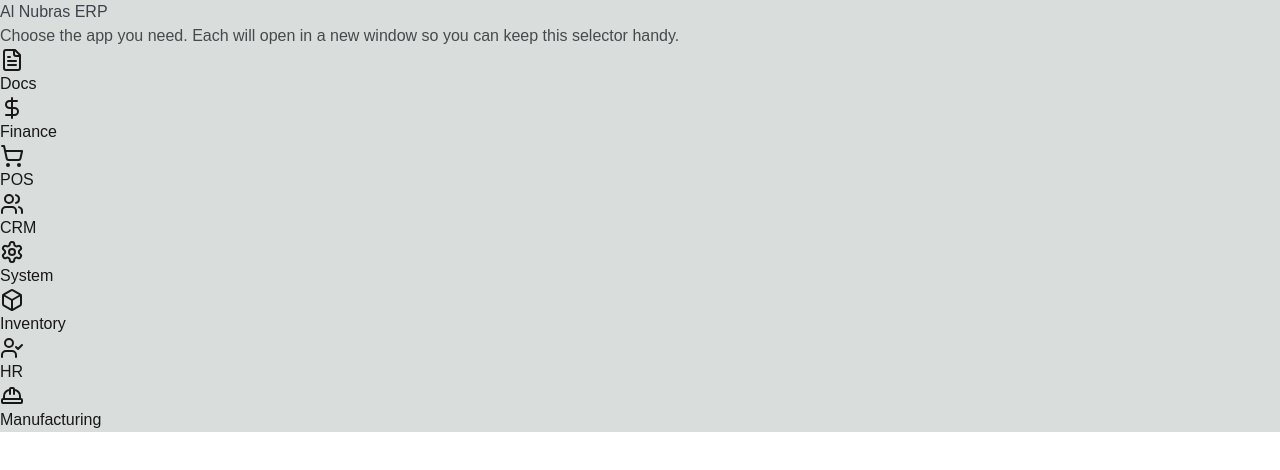
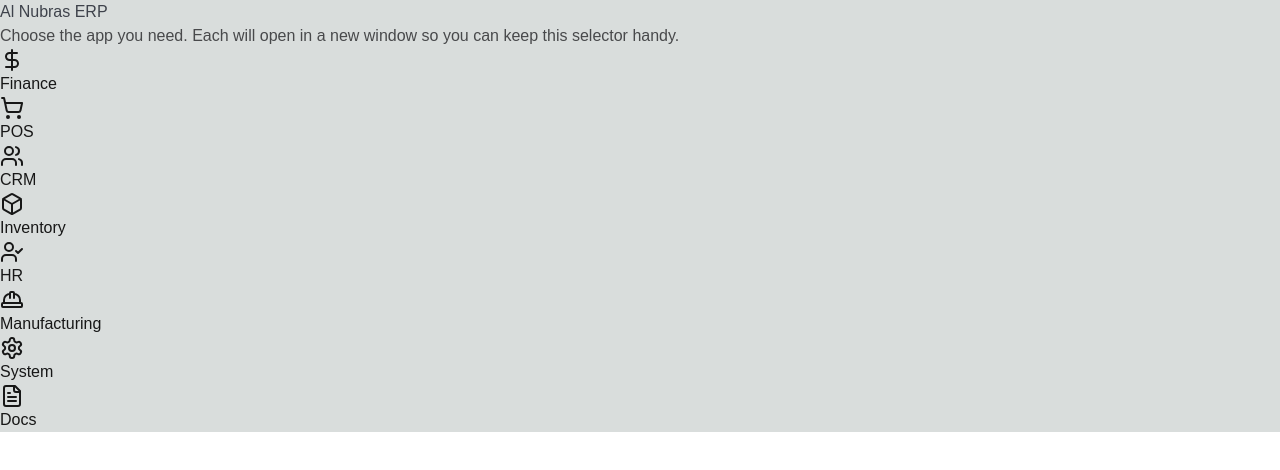
Before and after one commit to Rasheem07/nubras-app-select, a Next.js app: page / in a window 1280 px wide. Shown: the top 470 px of the page. Built offline with nearby package versions, Linux system fonts and the light colour scheme.

Commit message:
changed order of modules

```diff
--- a/src/app/page.tsx
+++ b/src/app/page.tsx
@@ -14,14 +14,14 @@ import {
 } from "lucide-react";
 
 const MODULES = [
-  { name: "Docs", sub: "an-sitedocs", Icon: FileText },
   { name: "Finance", sub: "finance", Icon: DollarSign },
   { name: "POS", sub: "pos", Icon: ShoppingCart },
   { name: "CRM", sub: "crm", Icon: Users },
-  { name: "System", sub: "system", Icon: Settings },
   { name: "Inventory", sub: "inventory", Icon: Box },
   { name: "HR", sub: "hr", Icon: UserCheck },
   { name: "Manufacturing", sub: "manufacturing", Icon: HardHat },
+  { name: "System", sub: "system", Icon: Settings },
+  { name: "Docs", sub: "an-sitedocs", Icon: FileText },
 ];
 
 const Home: NextPage = () => (
```
